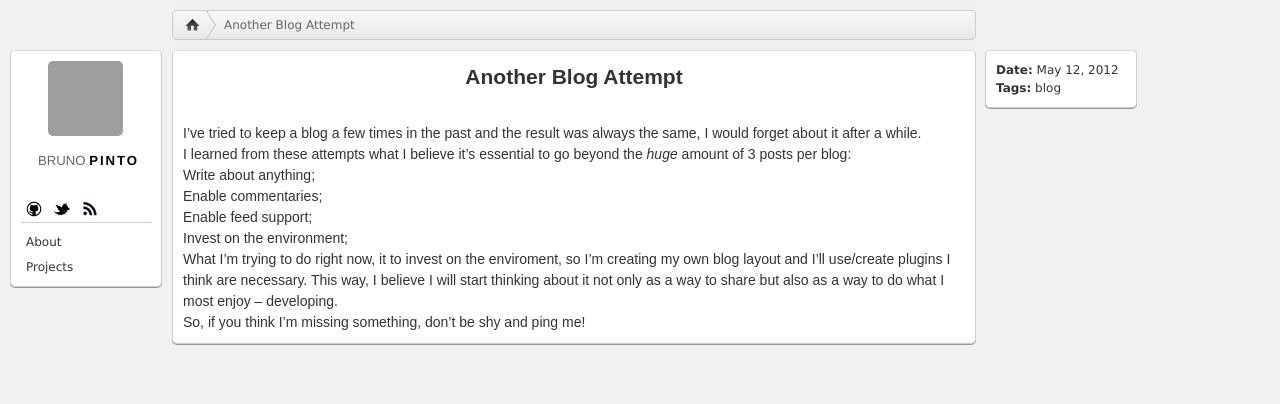
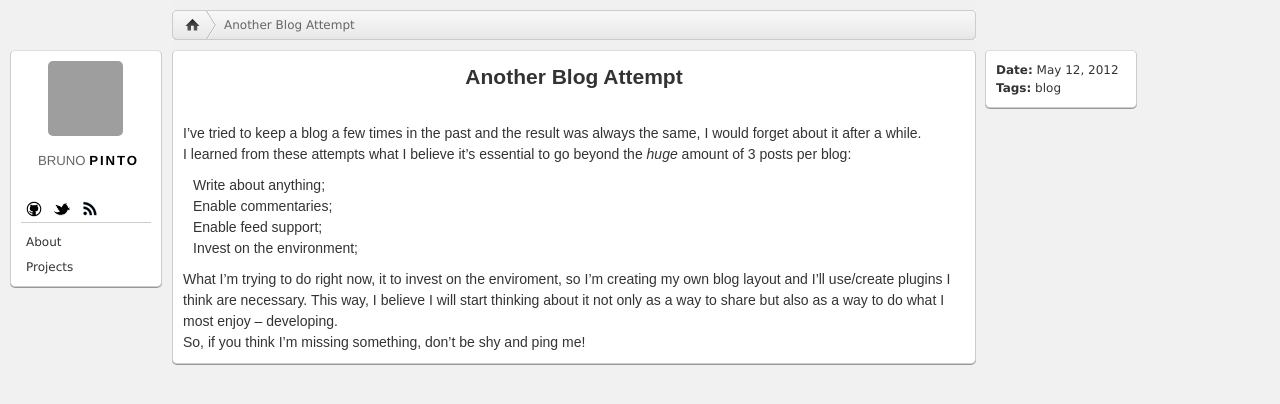
Before and after one commit to bpinto/bpinto.github.com, a Jekyll site: the page built from _posts/2012-05-12-another-blog-attempt.markdown, in a window 1280 px wide. Shown: the top 404 px of the page. Built offline with Jekyll 4.4.1, drawn with Linux system fonts in a browser that asks for light colours; some web fonts are replaced; grey boxes are pictures that could not be loaded.

Commit message:
adding margin to content's ul

```diff
--- a/css/base.css
+++ b/css/base.css
@@ -186,6 +186,7 @@ a:hover {
   }
 
   .content ul {
+    margin: 10px;
     list-style: none;
   }
 
```
